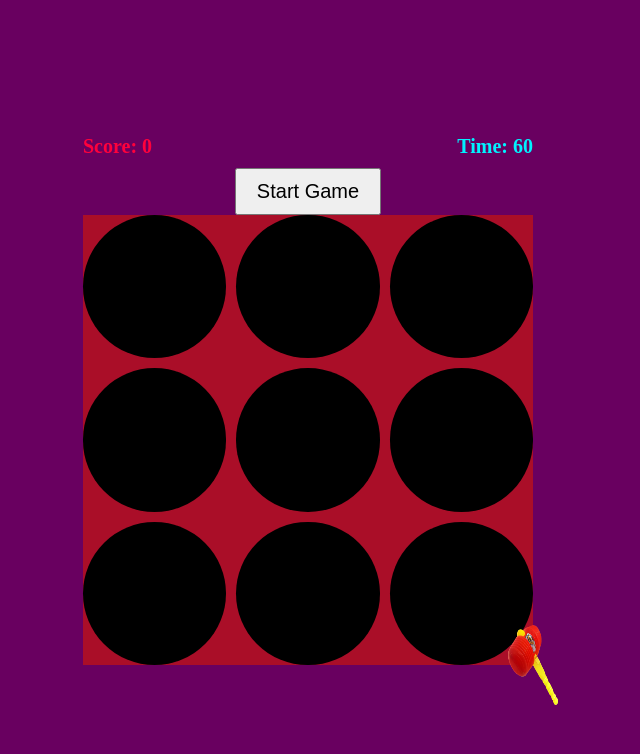
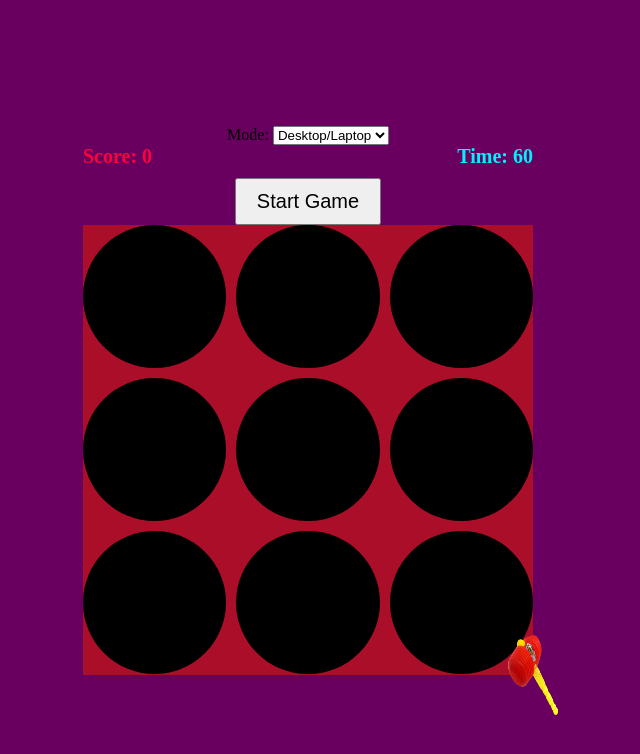
Before and after one commit to Lelekhoa1812/Whac_A_Khang, a plain HTML site: page Whac_A_Mole/index.html in a window 1280 px wide. Shown: the whole page, without its empty margins (332-972 px from the left). Drawn offline with Linux system fonts and the light colour scheme.

Commit message:
Update index.html

```diff
--- a/Whac_A_Mole/index.html
+++ b/Whac_A_Mole/index.html
@@ -7,7 +7,13 @@
     <link rel="stylesheet" href="style.css">
 </head>
 <body>
-<!--     <h1>Whac a  Khang</h1> -->
+    <div id="mode-container">
+        <label for="mode">Mode: </label>
+        <select id="mode">
+            <option value="desktop">Desktop/Laptop</option>
+            <option value="mobile">Mobile/Tablet</option>
+        </select>
+    </div>
     <div id="score-timer-container">
         <div id="score">Score: 0</div>
         <div id="timer">Time: 60</div>
```
